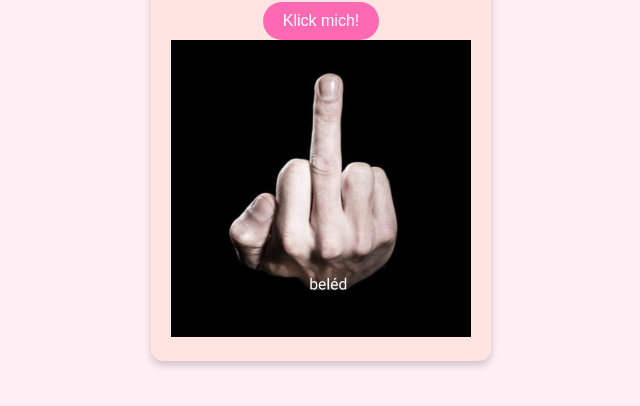
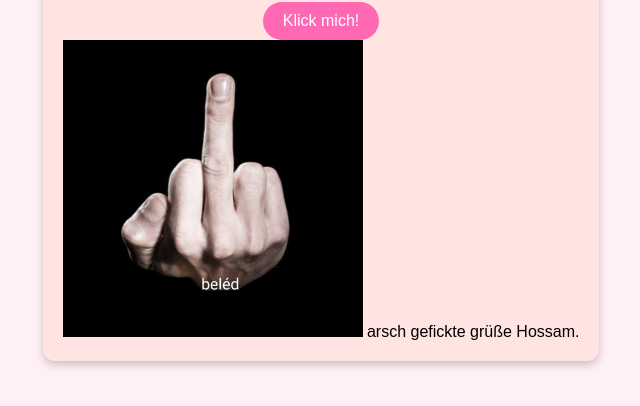
Before and after one commit to hamza20081/klein-kind, a plain HTML site: page index.html in a window 1280 px wide. Both pictures are taken after a click on the button "Klick mich!". Shown: the part 268-674 px from the top of the page, without its empty margins (319-959 px from the left). Drawn offline with Linux system fonts and the light colour scheme.

Commit message:
Update index.html

```diff
--- a/index.html
+++ b/index.html
@@ -13,6 +13,8 @@
 
         <div id="message" class="hidden">
             <img src="test1.jpg" width="300"/>
+            <p1>arsch gefickte grüße
+            Hossam.</p1>
         </div>
     </div>
     <script src="script.js"></script>
```
